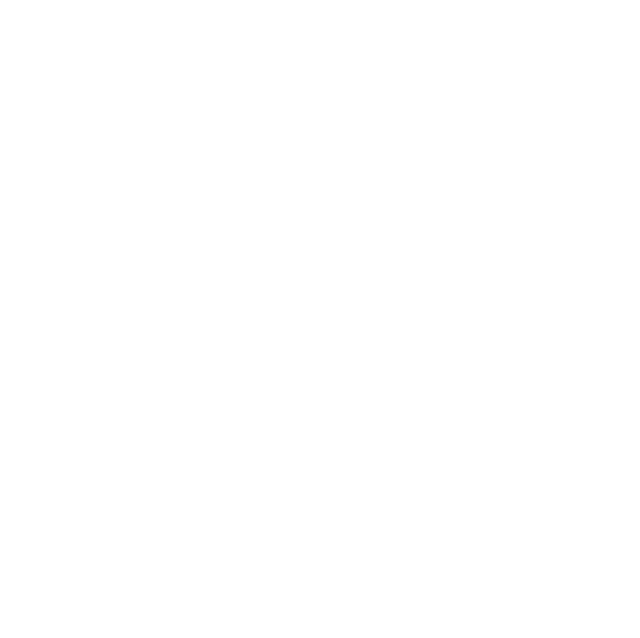
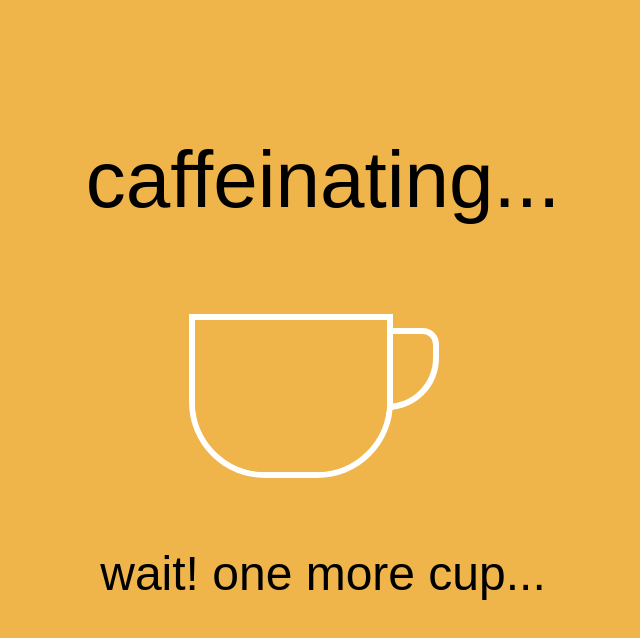
Before and after one commit to gigiarmey/webdev1, a plain HTML site: page assignments/loading/loading.html in a window 1280 px wide. Shown: the whole page, without its empty margins (317-957 px from the left). Drawn offline with Linux system fonts and the light colour scheme; a web font is replaced by a local one.

Commit message:
loading and waiting progress

```diff
--- a/assignments/loading/loading.css
+++ b/assignments/loading/loading.css
@@ -0,0 +1,62 @@
+body{
+    background-color: #efb54a;
+    margin: 0px;
+    padding: 0px;
+}
+
+h5{
+    font-family: 'Dongle', sans-serif;
+    font-weight: 400;
+    font-size: 5rem;
+    text-align: center;
+}
+
+h6{
+font-family: 'Dongle', sans-serif;
+font-weight: 400;
+font-size: 3rem;
+text-align: center;
+margin-top: 20rem;
+}
+
+.cup{
+    height: 140px;
+    width: 180px;
+    border: 6px solid #efb54a;
+    position: absolute;
+    top: 40%;
+    left: 40%;
+    border-radius: 0px 0px 70px 70px;
+    background: url(coffee.png);
+    box-shadow: 0px 0px 0px 6px white;
+    animation: fill 2.5s infinite;
+    background-repeat: repeat-x;
+    background-position: 0px 140px;
+}
+@keyframes fill{
+    0%{
+        background-position: 0px 140px;;
+    }
+    20%{
+        background-position: -450px 100px;
+    }
+    40%{
+        background-position: -900px 50px;
+    }
+    80%{
+        background-position: -1350px -40px;
+    }
+    100%{
+        background-position: 0px 140px;
+    }
+}
+.handle{
+    height: 70px;
+    width: 40px;
+    background-color: transparent;
+    border: 6px solid white;
+    position: relative;
+    left: 186px;
+    top: 2px;
+    border-radius: 0px 25px 80px 0px;
+}
--- a/assignments/loading/loading.html
+++ b/assignments/loading/loading.html
@@ -5,9 +5,17 @@
     <meta http-equiv="X-UA-Compatible" content="IE=edge">
     <meta name="viewport" content="width=device-width, initial-scale=1.0">
     <link rel="stylesheet" href="loading.css">
+    <link rel="preconnect" href="https://fonts.googleapis.com">
+<link rel="preconnect" href="https://fonts.gstatic.com" crossorigin>
+<link href="https://fonts.googleapis.com/css2?family=Dongle:wght@300;400;700&display=swap" rel="stylesheet">
     <title>loading...</title>
 </head>
 <body>
+    <div class="cup">
+        <div class="handle"></div>
+    </div>
+    <h5>caffeinating...</h5>
+</body>
 
-</body>
+<h6>wait! one more cup...</h6>
 </html>
--- a/assignments/loading/waiting.css
+++ b/assignments/loading/waiting.css
@@ -0,0 +1,55 @@
+*{
+    margin: 0;
+    padding: 0;
+    box-sizing: border-box;
+}
+body {
+    background-color: #000;
+    display: flex;
+    align-items: center;
+    justify-content: center;
+    height: 100vh;
+    font-family: 'Open Sans', sans-serif;
+}
+
+.waiting-inner{
+    width: 300px;
+    height: 300px;
+    display: inline-block;
+    background-color: #222;
+    border-radius: 50%;
+    overflow: hidden;
+}
+.waiting span{
+    background-image: url(wave.svg);
+    background-size: 100px;
+    background-repeat: repeat;
+    background-position: -400px 0;
+    width: 100%;
+    height: 285px;
+    display: inline-block;
+    animation: waveLine 5s linear 0s infinite;
+}
+
+@keyframes waveLine {
+    0%{
+        background-position: 0 0;
+    }
+
+}
+
+h5{
+    color: #fff;
+    text-align: center;
+    margin: 15px 0;
+    letter-spacing: 5px;
+    font-weight: 400;
+    opacity: 0;
+    animation: fade 2s linear 0s infinite;
+}
+@keyframes fade {
+    50%{
+        opacity: 1;
+    }
+
+}
```
Also changed, not shown: assignments/loading/waiting.html (+9 -0 lines), assignments/loading/coffee.png (added), assignments/loading/wave.svg (added).
